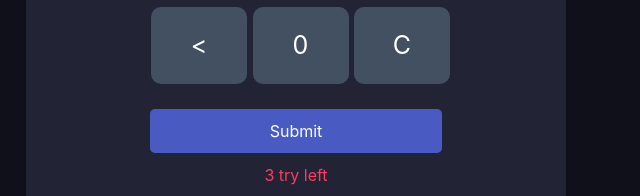
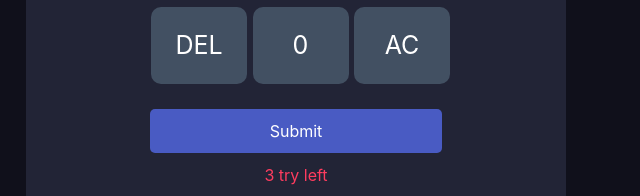
Before and after one commit to ShahinurAlamBhuiyan/PIN-MATCHER-OWNtry, a plain HTML site: page index.html in a window 1280 px wide. Shown: the part 401-597 px from the top of the page, 629-1269 px from the left. Drawn offline with nearby package versions, Linux system fonts and the light colour scheme.

```diff
--- a/index.html
+++ b/index.html
@@ -16,7 +16,7 @@
             <div class="col-md-6">
                 <div class="pin-generator half-width">
                     <input id="generateInput" class="form-control" type="text" placeholder="Generate your pin">
-                    <button id="generateBtn" class="generate-btn">Generate Pin</button>
+                    <button id="generateBtn" class="generate-btn" data-bs-toggle="tooltip" data-bs-placement="right" title="click here to get pin">Generate Pin</button>
                 </div>
             </div>
             <div class="col-md-6">
@@ -40,9 +40,9 @@
                               <button class="button" onclick="calculatorInput.value += '3';disableControl() ">3</button>
                             </div>
                             <div class="calc-button-row">
-                                <button class="button" onclick="calculatorInput.value =  calculatorInput.value.slice(0, -1)  "> < </button>
+                                <button class="button" onclick="calculatorInput.value =  calculatorInput.value.slice(0, -1)  "> DEL </button>
                                 <button class="button" onclick="calculatorInput.value += '0';disableControl() ">0</button>
-                                <button class="button" onclick="calculatorInput.value = '' ">C</button>
+                                <button class="button" onclick="calculatorInput.value = '' ">AC</button>
                             </div>
                             <div>
                                 <button type="submit" class="submit-btn" id="submitBtn">Submit</button>
--- a/style.css
+++ b/style.css
@@ -17,6 +17,9 @@
     padding: 30px;
     text-align: center;
 }
+/* .pin-generator{
+    display: none;
+} */
 .generate-btn{
     margin-top: 140px;
     width: 180px;
```
